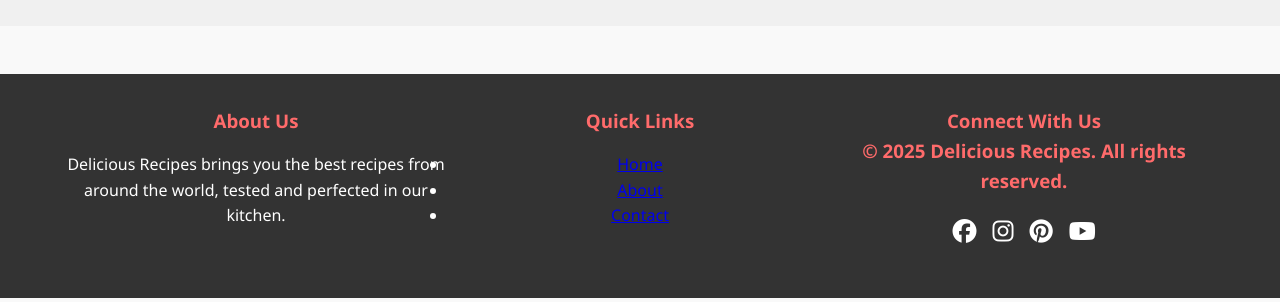
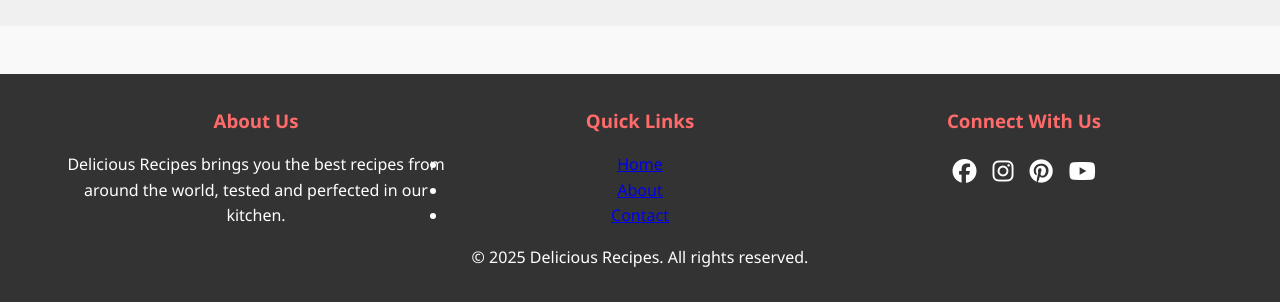
Before and after one commit to ManpreetKaur96/updated-recipe-website, a plain HTML site: page index.html in a window 1280 px wide. Shown: the part 2570-2872 px from the top of the page. Drawn offline with Linux system fonts and the light colour scheme.

Commit message:
Update index.html

```diff
--- a/index.html
+++ b/index.html
@@ -178,10 +178,7 @@
 </ul>
 </div>
 <div class=footer-section>
-<h3>Connect With Us
-<div class=copyright>
-<p>&copy; 2025 Delicious Recipes. All rights reserved.</p>
-</div></h3>
+<h3>Connect With Us</h3>
 <ul class=social-links>
 <li><a href=#><i class="fab fa-facebook"></i></a></li>
 <li><a href=#><i class="fab fa-instagram"></i></a></li>
@@ -190,7 +187,9 @@
 </ul>
 </div>
 </div>
-
+<div class=copyright>
+<p>&copy; 2025 Delicious Recipes. All rights reserved.</p>
+</div>
 </div>
 </footer>
 <script>document.addEventListener("DOMContentLoaded",(function(){const e=document.querySelectorAll(".nav-link");e.forEach((t=>{t.addEventListener("click",(function(t){t.preventDefault();const n=this.getAttribute("data-page");document.querySelectorAll(".page").forEach((e=>{e.classList.remove("active")})),document.getElementById(n).classList.add("active"),e.forEach((e=>e.classList.remove("active"))),this.classList.add("active")}))}));const t=document.getElementById("contactForm");if(t&&t.addEventListener("submit",(function(e){e.preventDefault(),alert("Thank you for your message! We will get back to you soon."),this.reset()})),"IntersectionObserver"in window){const e=document.querySelectorAll("img[data-src]"),t=new IntersectionObserver(((e,t)=>{e.forEach((e=>{if(e.isIntersecting){const n=e.target;n.src=n.getAttribute("data-src"),n.removeAttribute("data-src"),t.unobserve(n)}}))}));e.forEach((e=>{t.observe(e)}))}}))</script>
```
